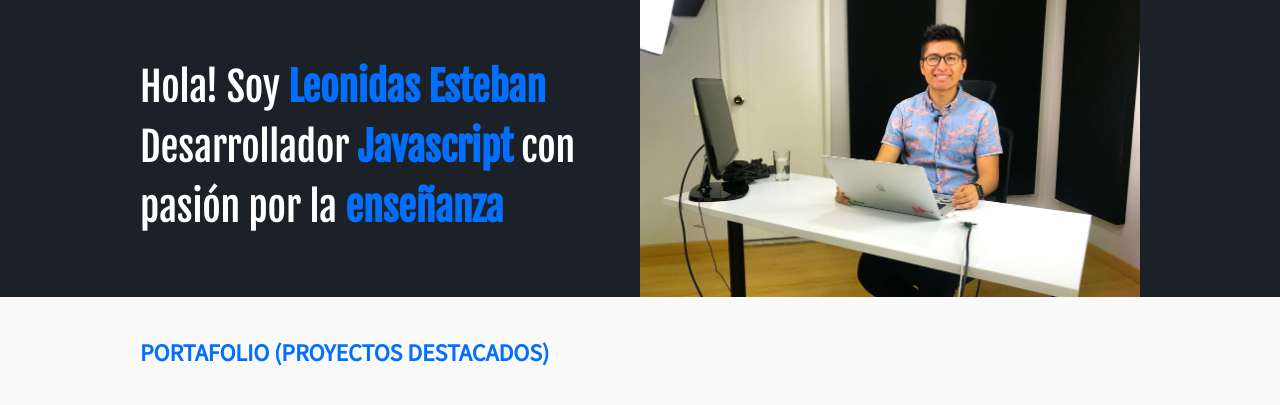
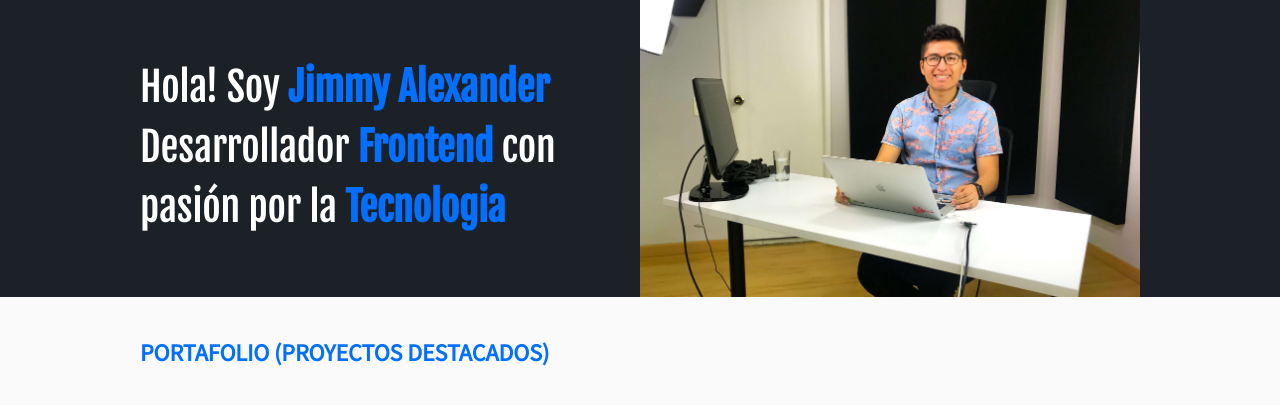
Before and after one commit to jimmyalexander/pagespeed-insights-, a plain HTML site: page index.html in a window 1280 px wide. Shown: the part 73-478 px from the top of the page. Drawn offline with Linux system fonts and the light colour scheme.

Commit message:
render block

```diff
--- a/index.html
+++ b/index.html
@@ -2,11 +2,9 @@
 <html lang="es">
   <head>
     <meta charset="UTF-8" />
-    <title>Leonidas Esteban</title>
+    <title>Jimmy  Alexander</title>
     <link rel="icon" type="image/png" href="images/favicon.png" />
-    <link href="https://fonts.googleapis.com/css?family=Fjalla+One|Source+Sans+Pro" rel="stylesheet">
-    <!-- <link rel="stylesheet" href="css/media.css" media="screen and (max-width:768px)"/> -->
-    <link rel="stylesheet" href="css/estilos.css">
+
     <!-- <style>
       @media screen and (max-width: 768px) {
         body {
@@ -41,7 +39,7 @@
     <section class="hero">
       <div class="container">
         <h1>
-          Hola! Soy <strong>Leonidas Esteban</strong> <br/> Desarrollador  <strong>Javascript</strong> con <br> pasión por la <strong>enseñanza</strong>
+          Hola! Soy <strong>Jimmy Alexander</strong> <br/> Desarrollador  <strong>Frontend</strong> con <br> pasión por la <strong>Tecnologia</strong>
         </h1>
         <img class="hero-image" src="images/hero.jpg" width="500" height="300" alt="imagen principal del sitio">
       </div>
@@ -159,6 +157,8 @@
         </div>
       </div>
     </footer>
+    <link href="https://fonts.googleapis.com/css?family=Fjalla+One|Source+Sans+Pro" rel="stylesheet">
+    <link rel="stylesheet" href="css/estilos.css">
     <script>
       // console.log('Hola mundo! es mi primera linea en JS');
       const ipad = window.matchMedia('screen and (max-width: 767px)')
```
